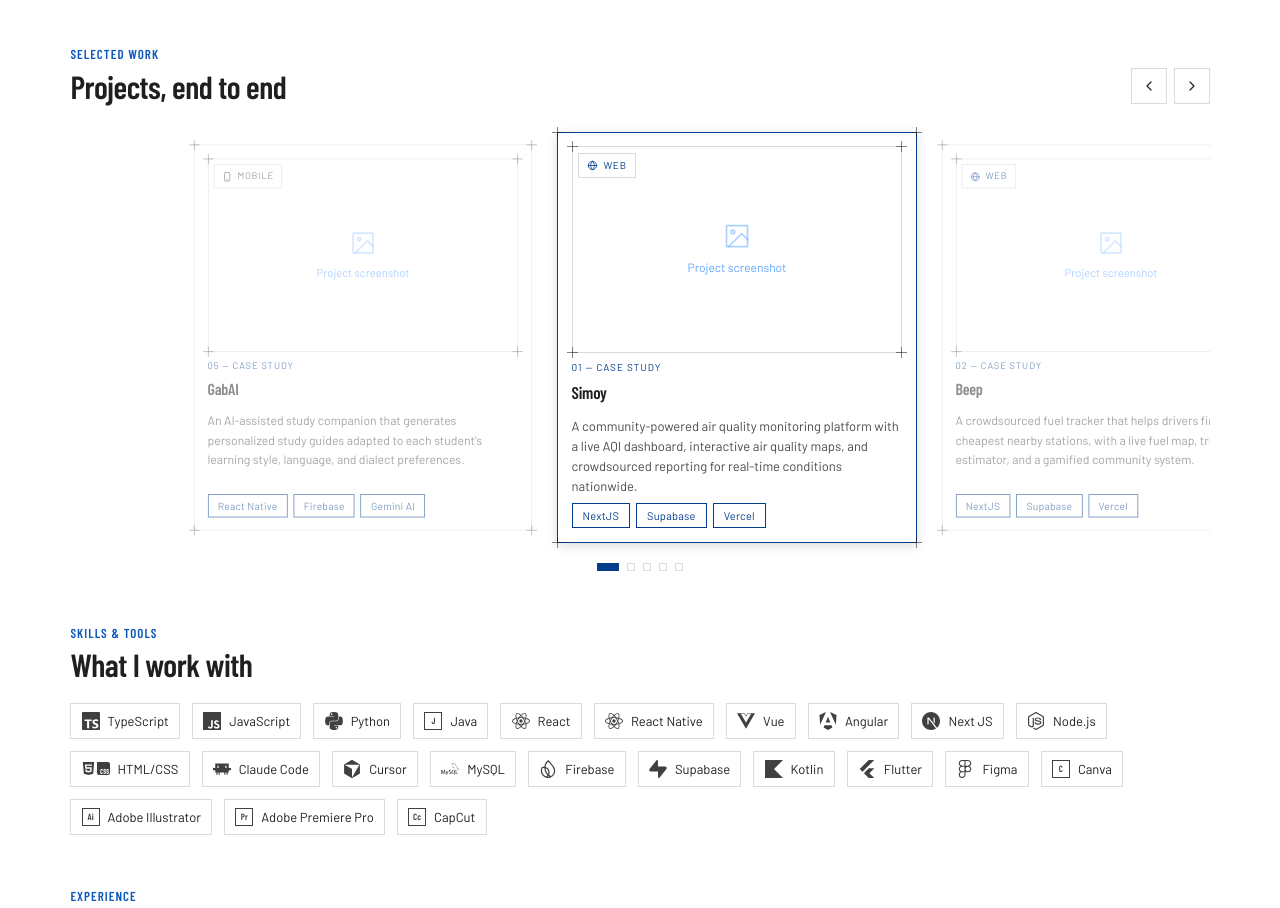
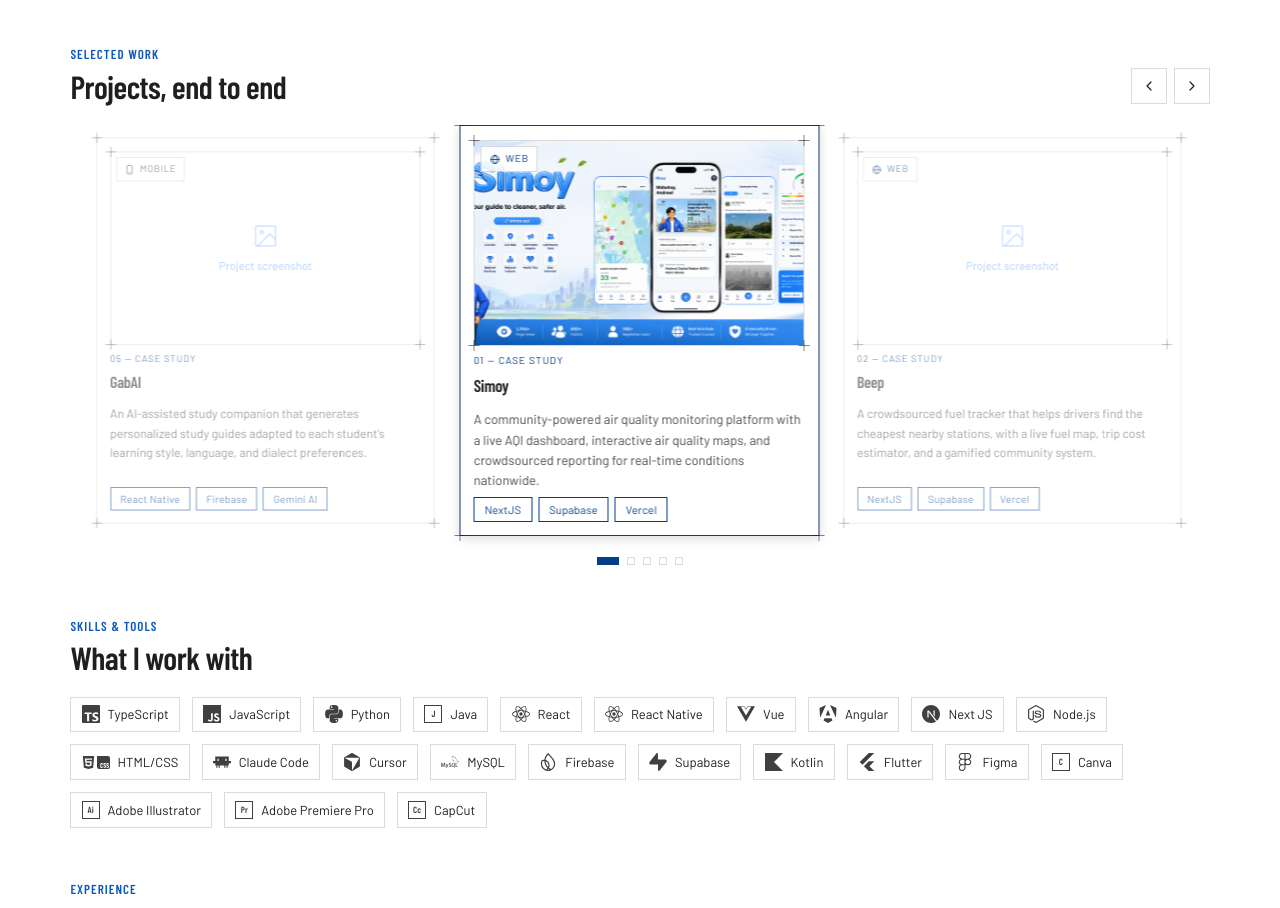
Before and after one commit to Werdddd/werd, a Next.js app: page / in a window 1280 px wide. Shown: the part 992-1900 px from the top of the page. Built offline with nearby package versions, Linux system fonts and the light colour scheme.

Commit message:
fixed carousel

```diff
--- a/src/components/Work.module.css
+++ b/src/components/Work.module.css
@@ -15,24 +15,25 @@
   flex-shrink: 0;
 }
 
+.viewport {
+  position: relative;
+  overflow: hidden;
+  margin-top: var(--space-6);
+  padding-bottom: var(--space-6);
+}
+
 .track {
   display: flex;
   gap: var(--space-4);
-  margin-top: var(--space-6);
-  padding: var(--space-2) calc(50vw - 180px) var(--space-6);
-  overflow-x: auto;
-  overscroll-behavior-x: contain;
-  scroll-snap-type: x mandatory;
-  -webkit-overflow-scrolling: touch;
-  scrollbar-width: none;
-  opacity: 0;
-  transition: opacity 0.25s ease;
+  position: relative;
+  width: max-content;
+  will-change: transform;
 }
-.trackReady {
-  opacity: 1;
+.track.instant {
+  transition: none;
 }
-.track::-webkit-scrollbar {
-  display: none;
+.track:not(.instant) {
+  transition: transform 0.45s ease;
 }
 
 .card {
@@ -43,7 +44,6 @@
   flex-direction: column;
   gap: var(--space-2);
   background: var(--color-surface);
-  scroll-snap-align: center;
   opacity: 0.5;
   transform: scale(0.94);
   transition:
@@ -139,10 +139,6 @@
     gap: var(--space-3);
   }
 
-  .track {
-    padding-inline: calc(50vw - 160px);
-  }
-
   .card {
     width: min(84vw, 320px);
   }
--- a/src/components/Work.tsx
+++ b/src/components/Work.tsx
@@ -1,6 +1,7 @@
 "use client";
 
-import { useEffect, useRef, useState } from "react";
+import { useLayoutEffect, useEffect, useRef, useState } from "react";
+import Image from "next/image";
 import portfolio from "@/lib/portfolio-data";
 import { Corners } from "./Blueprint";
 import { ImagePlaceholder } from "./ImagePlaceholder";
@@ -24,82 +25,89 @@
   );
 }
 
+const SWIPE_THRESHOLD = 40;
+
 export function Work() {
-  const trackRef = useRef<HTMLDivElement>(null);
+  const viewportRef = useRef<HTMLDivElement>(null);
   const cardRefs = useRef<(HTMLDivElement | null)[]>([]);
   const [activeExtended, setActiveExtended] = useState(1);
-  const [ready, setReady] = useState(false);
+  const [offset, setOffset] = useState(0);
+  const [instant, setInstant] = useState(true);
+  const dragStartX = useRef<number | null>(null);
 
   const projects = portfolio.projects;
   const n = projects.length;
   // Clone the last project before the first, and the first after the last,
-  // so the track can be scrolled one step past either end and silently
-  // snapped back to the matching real card — giving the illusion of a loop.
+  // so the track can slide one step past either end and silently reset to
+  // the matching real card — giving the illusion of an infinite loop.
   const extended = [projects[n - 1], ...projects, projects[0]];
   const activeReal = ((activeExtended - 1) % n + n) % n;
 
-  function jumpTo(extIndex: number, behavior: ScrollBehavior) {
-    const track = trackRef.current;
+  function centerOffset(extIndex: number) {
+    const viewport = viewportRef.current;
     const card = cardRefs.current[extIndex];
-    if (!track || !card) return;
-    track.scrollTo({
-      left: card.offsetLeft + card.offsetWidth / 2 - track.clientWidth / 2,
-      behavior,
-    });
-    setActiveExtended(extIndex);
+    if (!viewport || !card) return 0;
+    return card.offsetLeft + card.offsetWidth / 2 - viewport.clientWidth / 2;
   }
 
-  useEffect(() => {
-    jumpTo(1, "auto");
-    const frame = requestAnimationFrame(() => setReady(true));
-    return () => cancelAnimationFrame(frame);
-    // eslint-disable-next-line react-hooks/exhaustive-deps
+  function goTo(extIndex: number) {
+    setActiveExtended(extIndex);
+    setOffset(centerOffset(extIndex));
+  }
+
+  // Center the first card before paint so there's no load-in slide. Reading
+  // layout (offsetLeft/offsetWidth) and syncing it to state is exactly what
+  // useLayoutEffect is for — see https://react.dev/reference/react/useLayoutEffect.
+  useLayoutEffect(() => {
+    // eslint-disable-next-line react-hooks/set-state-in-effect
+    setOffset(centerOffset(1));
   }, []);
 
+  // Recenter (without animating) if the viewport is resized, since card
+  // width is fluid below the desktop breakpoint.
   useEffect(() => {
-    const track = trackRef.current;
-    if (!track) return;
+    function onResize() {
+      setInstant(true);
+      setOffset(centerOffset(activeExtended));
+    }
+    window.addEventListener("resize", onResize);
+    return () => window.removeEventListener("resize", onResize);
+  }, [activeExtended]);
 
-    let raf = 0;
-    let settleTimer: ReturnType<typeof setTimeout>;
+  // Drop the "instant" flag one frame after any instant reposition, so the
+  // next state change is animated again.
+  useEffect(() => {
+    if (!instant) return;
+    const frame = requestAnimationFrame(() => setInstant(false));
+    return () => cancelAnimationFrame(frame);
+  }, [instant, offset]);
 
-    function closestExtended() {
-      const trackEl = trackRef.current;
-      if (!trackEl) return 1;
-      const center = trackEl.scrollLeft + trackEl.clientWidth / 2;
-      let closest = 1;
-      let closestDist = Infinity;
-      cardRefs.current.forEach((card, i) => {
-        if (!card) return;
-        const dist = Math.abs(card.offsetLeft + card.offsetWidth / 2 - center);
-        if (dist < closestDist) {
-          closestDist = dist;
-          closest = i;
+  function handleTransitionEnd(e: React.TransitionEvent) {
+    // Ignore bubbled transitions from the cards' own scale/opacity change —
+    // only react to the track's own translateX finishing.
+    if (e.target !== e.currentTarget || e.propertyName !== "transform") return;
+    if (activeExtended === 0) {
+      setInstant(true);
+      setActiveExtended(n);
+      setOffset(centerOffset(n));
+    } else if (activeExtended === n + 1) {
+      setInstant(true);
+      setActiveExtended(1);
+      setOffset(centerOffset(1));
     }
-      });
-      return closest;
   }
 
-    function onScroll() {
-      cancelAnimationFrame(raf);
-      raf = requestAnimationFrame(() => setActiveExtended(closestExtended()));
-
-      clearTimeout(settleTimer);
-      settleTimer = setTimeout(() => {
-        const closest = closestExtended();
-        if (closest === 0) jumpTo(n, "auto");
-        else if (closest === n + 1) jumpTo(1, "auto");
-      }, 120);
+  function onPointerDown(e: React.PointerEvent) {
+    dragStartX.current = e.clientX;
   }
 
-    track.addEventListener("scroll", onScroll, { passive: true });
-    return () => {
-      track.removeEventListener("scroll", onScroll);
-      cancelAnimationFrame(raf);
-      clearTimeout(settleTimer);
-    };
-    // eslint-disable-next-line react-hooks/exhaustive-deps
-  }, [n]);
+  function onPointerUp(e: React.PointerEvent) {
+    if (dragStartX.current === null) return;
+    const delta = e.clientX - dragStartX.current;
+    dragStartX.current = null;
+    if (delta > SWIPE_THRESHOLD) goTo(activeExtended - 1);
+    else if (delta < -SWIPE_THRESHOLD) goTo(activeExtended + 1);
+  }
 
   return (
     <section id="work" className={shared.container} data-reveal>
@@ -113,7 +121,7 @@
             type="button"
             className="btn btn-secondary btn-icon"
             aria-label="Previous project"
-            onClick={() => jumpTo(activeExtended - 1, "smooth")}
+            onClick={() => goTo(activeExtended - 1)}
           >
             <svg width="16" height="16" viewBox="0 0 24 24" fill="none" stroke="currentColor" strokeWidth="1.8" strokeLinecap="round" strokeLinejoin="round">
               <path d="M15 18l-6-6 6-6" />
@@ -123,7 +131,7 @@
             type="button"
             className="btn btn-secondary btn-icon"
             aria-label="Next project"
-            onClick={() => jumpTo(activeExtended + 1, "smooth")}
+            onClick={() => goTo(activeExtended + 1)}
           >
             <svg width="16" height="16" viewBox="0 0 24 24" fill="none" stroke="currentColor" strokeWidth="1.8" strokeLinecap="round" strokeLinejoin="round">
               <path d="M9 6l6 6-6 6" />
@@ -132,9 +140,13 @@
         </div>
       </div>
 
+      <div className={styles.viewport} ref={viewportRef}>
         <div
-        className={`${styles.track} ${ready ? styles.trackReady : ""}`}
-        ref={trackRef}
+          className={`${styles.track} ${instant ? styles.instant : ""}`}
+          style={{ transform: `translateX(${-offset}px)` }}
+          onTransitionEnd={handleTransitionEnd}
+          onPointerDown={onPointerDown}
+          onPointerUp={onPointerUp}
         >
           {extended.map((project, i) => (
             <div
@@ -146,11 +158,27 @@
             >
               <Corners />
               <div className={styles.thumbWrap}>
+                {project.image ? (
+                  <div
+                    className={`blueprint ${styles.thumb}`}
+                    style={{ aspectRatio: "16 / 10", position: "relative" }}
+                  >
+                    <Corners />
+                    <Image
+                      src={project.image}
+                      alt={project.title}
+                      fill
+                      sizes="(max-width: 760px) 84vw, 360px"
+                      style={{ objectFit: "cover" }}
+                    />
+                  </div>
+                ) : (
                   <ImagePlaceholder
                     label="Project screenshot"
                     aspect="16 / 10"
                     className={styles.thumb}
                   />
+                )}
                 <span
                   className={`${styles.platform} ${
                     project.platform === "Mobile" ? styles.platformMobile : ""
@@ -173,6 +201,7 @@
             </div>
           ))}
         </div>
+      </div>
 
       <div className={styles.dots}>
         {projects.map((project, i) => (
@@ -181,7 +210,7 @@
             type="button"
             className={`${styles.dot} ${i === activeReal ? styles.dotActive : ""}`}
             aria-label={`Go to ${project.title}`}
-            onClick={() => jumpTo(i + 1, "smooth")}
+            onClick={() => goTo(i + 1)}
           />
         ))}
       </div>
--- a/src/lib/portfolio-data.ts
+++ b/src/lib/portfolio-data.ts
@@ -9,6 +9,7 @@
   blurb: string;
   tags: [string, string, string];
   platform: "Web" | "Mobile";
+  image?: string;
 }
 
 export interface Skill {
@@ -81,6 +82,7 @@
         "A community-powered air quality monitoring platform with a live AQI dashboard, interactive air quality maps, and crowdsourced reporting for real-time conditions nationwide.",
       tags: ["NextJS", "Supabase", "Vercel"],
       platform: "Web",
+      image: "/projects/simoytestbanner.png",
     },
     {
       num: "02",
```
Also changed, not shown: public/projects/simoytestbanner.png (added). Lines whose indentation alone changed are shown as unchanged.
